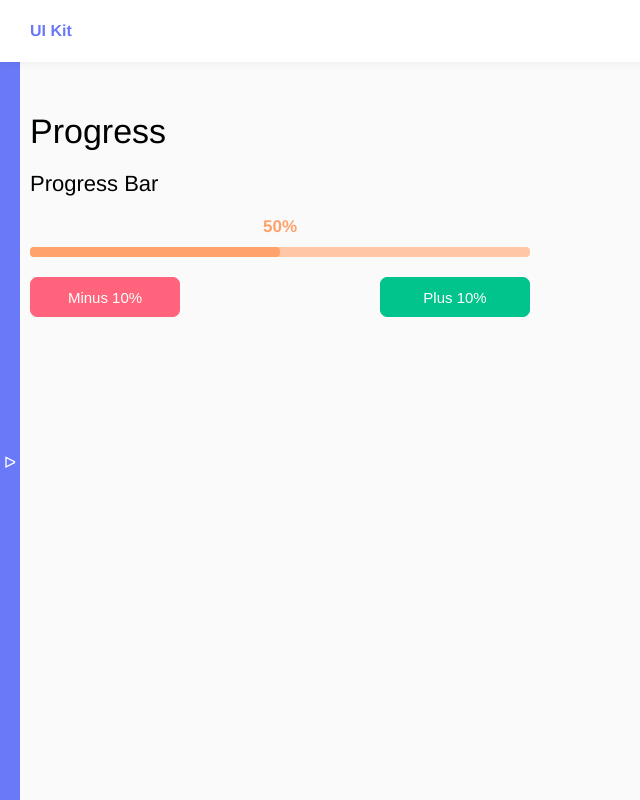
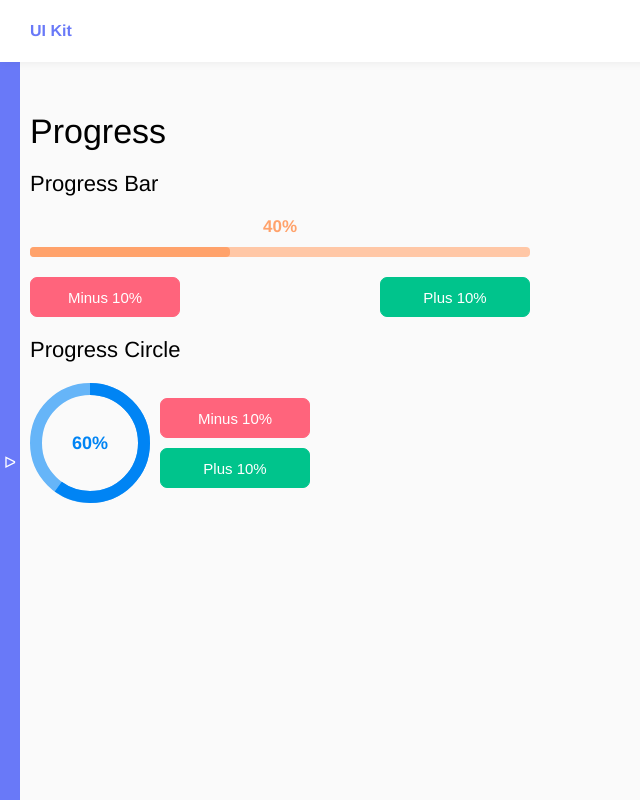
Before and after one commit to human97/Vue-UI-Kit, a Vue app: page /progress in a window 1280 px wide. Shown: the whole page, without its empty margins (0-640 px from the left). Built offline with nearby package versions, Linux system fonts and the light colour scheme.

Commit message:
feat: Add UI progress circle component

```diff
--- /dev/null
+++ b/src/components/UI/Progress/AppProgressCircle.vue
@@ -0,0 +1,71 @@
+<script setup>
+const props = defineProps( {
+    progress: {
+        type: Number,
+        required: true,
+    },
+    color: {
+        type: String,
+        default: 'primary',
+    },
+})
+</script>
+
+<template>
+    <div class="progress-circle">
+        <span
+            class="progress-circle-percent"
+            :style="[{'color': `var(--${color})`}]"
+        >
+            {{ progress }}%
+        </span>
+        <svg width="120" height="120" viewBox="0 0 120 120" class="progress-circle-svg">
+          <circle
+            cx="60"
+            cy="60"
+            r="54"
+            fill="none"
+            :stroke="`var(--${color}-hover)`"
+            stroke-width="12" />
+          <circle
+            class="progress-circle-line"
+            :style="[{'stroke-dashoffset': `calc(100 - ${progress})`}]"
+            cx="60"
+            cy="60"
+            r="54"
+            fill="none"
+            :stroke="`var(--${color})`"
+            stroke-width="12"
+            pathLength="100" />
+        </svg>
+    </div>
+</template>
+
+<style lang="scss" scoped>
+.progress {
+  &-circle {
+    position: relative;
+    width: 120px;
+    height: 120px;
+    &-svg {
+      transform: rotate(-90deg);
+    }
+    &-percent {
+      position: absolute;
+      left: 0;
+      width: 100%;
+      top: 0;
+      height: 100%;
+      display: flex;
+      align-items: center;
+      justify-content: center;
+      font-weight: bold;
+      font-size: 18px;
+    }
+    &-line {
+      stroke-dasharray: 100;
+      transition: .5s;
+    }
+  }
+}
+</style>
--- a/src/views/ProgressView.vue
+++ b/src/views/ProgressView.vue
@@ -1,9 +1,11 @@
 <script setup>
 import AppProgressBar from '@/components/UI/Progress/AppProgressBar.vue'
+import AppProgressCircle from '@/components/UI/Progress/AppProgressCircle.vue'
 import AppButton from '@/components/UI/AppButton.vue'
 import {ref} from 'vue'
 
-const progressBar = ref(50)
+const progressBar = ref(40)
+const progressCircle = ref(60)
 
 const increaseProgressBar = () => {
     if (progressBar.value < 100) {
@@ -16,10 +18,23 @@ const decreaseProgressBar = () => {
         progressBar.value -= 10
     }
 }
+
+const increaseProgressCircle = () => {
+    if (progressCircle.value < 100) {
+        progressCircle.value += 10
+    }
+}
+
+const decreaseProgressCircle = () => {
+    if (progressCircle.value > 0) {
+        progressCircle.value -= 10
+    }
+}
 </script>
 
 <template>
     <h1 class="heading-1">Progress</h1>
+
     <h2 class="heading-2">Progress Bar</h2>
     <div class="line line_block">
         <app-progress-bar
@@ -28,7 +43,7 @@ const decreaseProgressBar = () => {
             color="warning"
         />
 
-        <div class="line wrap-btn">
+        <div class="line wrap-btn-bar">
             <app-button
                 color="danger"
                 label="Minus 10%"
@@ -45,11 +60,45 @@ const decreaseProgressBar = () => {
             />
         </div>
     </div>
+
+    <h2 class="heading-2">Progress Circle</h2>
+    <div class="line wrap-circle-block m-r-type">
+        <app-progress-circle
+            :progress="progressCircle"
+            color="info"
+        />
+
+        <div class="wrap-btn-circle m-b-type">
+            <app-button
+                color="danger"
+                label="Minus 10%"
+                fixed="medium"
+                :disabled="progressCircle === 0"
+                @click="decreaseProgressCircle"
+            />
+            <app-button
+                color="success"
+                label="Plus 10%"
+                fixed="medium"
+                :disabled="progressCircle === 100"
+                @click="increaseProgressCircle"
+            />
+        </div>
+    </div>
 </template>
 
 <style lang="scss" scoped>
-.wrap-btn {
+.wrap-btn-bar {
     width: 500px;
     justify-content: space-between;
 }
+
+.wrap-btn-circle {
+    display: flex;
+    flex-direction: column;
+}
+
+.wrap-circle-block {
+    align-items: center;
+}
 </style>
```
